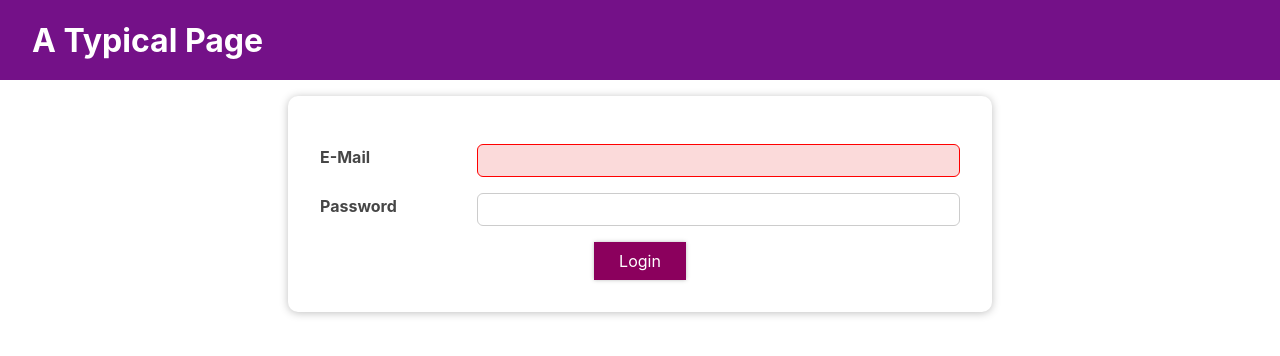
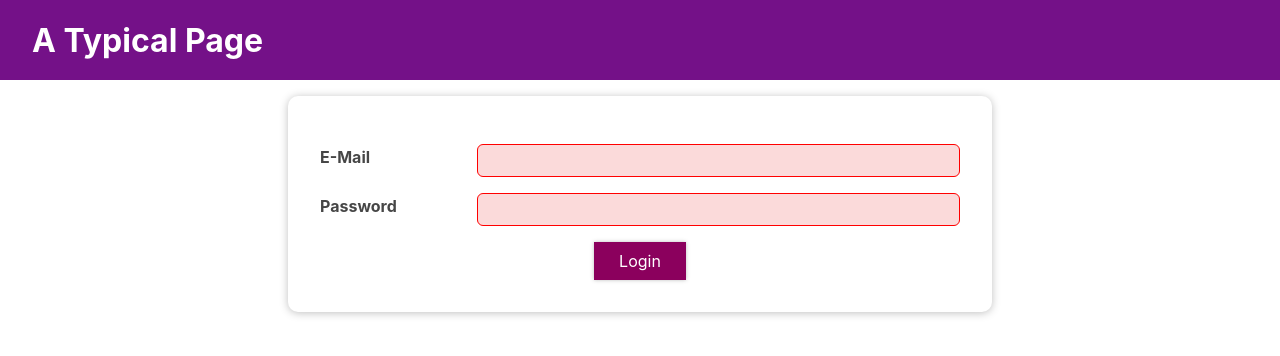
Before and after one commit to jh080724/react-study, a React (Create React App) app: page / in a window 1280 px wide. Shown: the top 356 px of the page. Built offline with nearby package versions, Linux system fonts and the light colour scheme.

Commit message:
useReduce, ContextAPI

```diff
--- a/src/components/SideEffect/Home/Home.js
+++ b/src/components/SideEffect/Home/Home.js
@@ -1,11 +1,15 @@
-import React from 'react';
+import React, { useContext } from 'react';
 import Card from '../../UI/Card';
 import styles from './Home.module.css';
+import ButtonComponent from '../../UI/Button';
+import AuthContext from '../store/auth-context';
 
 const Home = () => {
+  const { onLogout } = useContext(AuthContext);
   return (
     <Card className={styles.home}>
       <h1>Welcome Back!</h1>
+      <ButtonComponent onclick={onLogout}>로그아웃</ButtonComponent>
     </Card>
   );
 };
--- a/src/components/SideEffect/Login/Login.js
+++ b/src/components/SideEffect/Login/Login.js
@@ -9,27 +9,48 @@ import ButtonComponent from '../../UI/Button';
    컴포넌트 내부 데이터를 사용하지 않고 상태에만 집중하기 때문에
    컴포넌트 바깥쪽에 선언하는 것이 일반적입니다.
 
-   param1 - state: 변경 전의 상태값(최신의 상태)
+   param1 - state: 변경 전의 상태값
    param2 - action: dispatch함수(상태 변경 등의 행동)가 전달한 상태 변경 객체
    return: 관리할 상태값들을 반환
  */
-const emailReducer = (state, action) => {
-  console.log('emailReducer Called');
+const formReducer = (state, action) => {
+  console.log('email reducer called!!');
   console.log('state: ', state);
   console.log('action: ', action);
 
-  if (action.type === 'USER_INPUT') {
-    return {
-      value: action.value,
-      isValid: action.val.includes('@'),
-    };
+  switch (action.type) {
+    case 'EMAIL_INPUT':
+      return {
+        ...state,
+        email: { ...state.email, value: action.val },
+      };
+    case 'PW_INPUT':
+      return {
+        ...state,
+        pw: { ...state.pw, value: action.val },
+      };
+    case 'VALIDATE_EMAIL':
+      return {
+        ...state,
+        email: { ...state.email, isValid: state.email.value.includes('@') },
+      };
+    case 'VALIDATE_PW':
+      return {
+        ...state,
+        pw: { ...state.pw, isValid: state.pw.value.trim().length > 6 },
+      };
+    case 'VALIDATE_FORM':
+      return {
+        ...state,
+        formIsValid: state.email.isValid && state.pw.isValid,
+      };
+
+    default:
+      return state;
   }
 };
 
 const Login = ({ onLogin }) => {
-  // 이메일 입력값을 저장
-  // const [enteredEmail, setEnteredEmail] = useState(''); --> 리듀서로 관리
-
   // email reducer 사용하기
   /*
      param1 - reducer function: 위에서 만든 리듀서 함수
@@ -37,103 +58,85 @@ const Login = ({ onLogin }) => {
      return1 - 이메일 관련 상태변수
      return2 - dispatch함수: 상태를 변경할 수 있는 함수
    */
-  const [emailState, dispatchEmail] = useReducer(emailReducer, {
-    value: '',
-    isValid: null,
+  const [formState, dispatchForm] = useReducer(formReducer, {
+    email: { value: '', isValid: null },
+    pw: { value: '', isValid: null },
+    formIsValid: false,
   });
 
-  // 패스워드 입력값을 저장
-  const [enteredPw, setEnteredPw] = useState('');
-
-  // 이메일 입력이 정상적인지 확인
-  // const [emailIsValid, setEmailIsValid] = useState(true); --> 리듀서로 관리
-
-  // 패스워드 입력도 정상적인지 확인
-  const [pwIsValid, setPwIsValid] = useState(true);
-
-  // 이메일, 패스워드 둘 다 동시에 정상적인지 확인.
-  const [formIsValid, setFormIsValid] = useState(false);
-
-  // 기존의 email 상태변수를 제거함.
-  // 상태값이 필요하다면-> reducer가 제공한 상태값을 활용
-  // 내가 지정한 상태값(예: emailState)에서 {isValid}" 프로퍼티를 디스트럭쳐링해서 사용.
-  const { isValid: emailIsValid } = emailState;
+  const { email: emailState, pw: pwState } = formState;
 
   useEffect(() => {
-    console.log(' Login.js에서 useEffect 호출됨');
+    const timer = setTimeout(() => {
+      console.log('setTimeout 호출!');
+      dispatchForm({ type: 'VALIDATE_FORM' });
+    }, 500);
 
-    // setTimeout 을 사용해서 유효성 검증을 1초 뒤에 실행하도록 작성.
-    // 1초 이내에 새로운 입력값이 들어 온다면? -> 상태 변경 -> userEffect가 다시 실행됨.
-    const timer = setTimeout(() => {
-      console.log(' Login.js에서 setTimeout() 호출됨');
-      // setFormIsValid(enteredEmail.includes('@') && enteredPw.trim().length > 6);
-    }, 1000);
-
-    // cleanup 함수 - 컴포넌트가 업데이트 되거나, 없어지기 직전에 실행
-    // 사용자가 1초 이내에 추가입력 -> 상태변경(컴포넌트 업데이트) -> 위에 예약한 timer를 취소해라.
+    // cleanup 함수 - 컴포넌트가 업데이트 되거나 없어지기 직전에 실행.
+    // 사용자가 1초 이내에 추가 입력 -> 상태 변경(컴포넌트 업데이트) -> 위에 예약한 timer를 취소해라.
     return () => {
       clearTimeout(timer);
     };
-    // 의존성 배열에 상태변수를 넣어주면 그 상태변수가 변경될 때 마다 useEffect가 다시 호출된다.
-  }, [enteredPw]);
+    // 의존성 배열에 상태변수를 넣어주면 그 상태변수가 변경될 때마다 useEffect가 재실행됨.
+  }, [emailState.value, pwState.value, emailState.isValid, pwState.isValid]);
 
   // 이메일이 변경될 때마다 실행할 핸들러
   const emailChangeHandler = (e) => {
     // reducer의 상태 변경은 dispatch 함수를 통해서 처리
     // dispatch함수의 매개값 객체의 key는 정해진 것이 아닌, reducer 함수에서 구분하기 위해 붙여주는 이름.
     // 프로퍼티의 key와 value는 자유롭게 줄 수 있습니다. (정해진 게 아님!)
-    dispatchEmail({
-      type: 'USER_INPUT',
+    dispatchForm({
+      type: 'EMAIL_INPUT',
       val: e.target.value,
     });
   };
 
-  // 비밀번호가 변경될때 마다 실행할 핸들러
+  // 비밀번호가 변경될 때마다 실행할 핸들러
   const passwordChangeHandler = (e) => {
-    setEnteredPw(e.target.value);
-
-    // setFormIsValid(
-    //   e.target.value.trim().length > 6 && enteredEmail.includes('@'),
-    // );
+    dispatchForm({
+      type: 'PW_INPUT',
+      val: e.target.value,
+    });
   };
 
   const validateEmailHandler = () => {
-    // setEmailIsValid(enteredEmail.includes('@'));
+    dispatchForm({ type: 'VALIDATE_EMAIL' });
   };
 
   const validatePasswordHandler = () => {
-    setPwIsValid(enteredPw.trim().length > 6);
+    dispatchForm({ type: 'VALIDATE_PW' });
   };
 
   const submitHandler = (e) => {
     e.preventDefault();
-    console.log('submit 동작함!');
-    // onLogin(enteredEmail, enteredPw);
+    onLogin(emailState.value, pwState.value);
   };
+
+  console.log('최신의 상태: ', formState);
 
   return (
     <Card className={styles.login}>
       <form onSubmit={submitHandler}>
         <div
-          className={`${styles.control} ${!emailIsValid ? styles.invalid : ''}`}
+          className={`${styles.control} ${!emailState.isValid ? styles.invalid : ''}`}
         >
           <label htmlFor='email'>E-Mail</label>
           <input
             type='email'
             id='email'
-            // value={enteredEmail}
+            value={emailState.value}
             onChange={emailChangeHandler}
-            onBlur={validateEmailHandler} // blur는 focus의 반대. 즉, focus가 빠지면.의미
+            onBlur={validateEmailHandler} // blur는 focus의 반대.
           />
         </div>
         <div
-          className={`${styles.control} ${!pwIsValid ? styles.invalid : ''} `}
+          className={`${styles.control} ${!pwState.isValid ? styles.invalid : ''}`}
         >
           <label htmlFor='password'>Password</label>
           <input
             type='password'
             id='password'
-            value={enteredPw}
+            value={pwState.value}
             onChange={passwordChangeHandler}
             onBlur={validatePasswordHandler}
           />
@@ -142,7 +145,7 @@ const Login = ({ onLogin }) => {
           <ButtonComponent
             type='submit'
             className={styles.btn}
-            disabled={!formIsValid} // button은 disabled를 통해 비활성화 기능 구현, true면 비활성, false면 활성
+            disabled={!formState.formIsValid}
           >
             Login
           </ButtonComponent>
--- a/src/components/SideEffect/MainHeader/MainHeader.js
+++ b/src/components/SideEffect/MainHeader/MainHeader.js
@@ -2,11 +2,11 @@ import React from 'react';
 import Navigation from '../Navigation/Navigation';
 import classes from './MainHeader.module.css';
 
-const MainHeader = ({ isLoggedIn, onLogout }) => {
+const MainHeader = () => {
   return (
     <header className={classes['main-header']}>
       <h1>A Typical Page</h1>
-      <Navigation isLoggedIn={isLoggedIn} onLogout={onLogout} />
+      <Navigation />
     </header>
   );
 };
--- a/src/components/SideEffect/Navigation/Navigation.js
+++ b/src/components/SideEffect/Navigation/Navigation.js
@@ -1,13 +1,18 @@
-import React from 'react';
+import React, { useContext } from 'react';
 import classes from './Navigation.module.css';
+import AuthContext from '../store/auth-context';
 
-const Navigation = ({ isLoggedIn, onLogout }) => {
+const Navigation = () => {
+  // Context store에 좀 더 쉽게 접근해서 소비할 수 있게 해주는 useContext hook.
+  // AuthContext에서 제공하는 전역 객체를 디스트럭쳐링으로 분해.
+  const { isLoggedIn, onLogout } = useContext(AuthContext);
+
   return (
     <nav className={classes.nav}>
       {isLoggedIn && (
         <ul>
           <li>
-            <a href='#'>my Page</a>
+            <a href='#'>MyPage</a>
           </li>
           <li>
             <a href='#'>Admin</a>
--- /dev/null
+++ b/src/components/SideEffect/store/auth-context.js
@@ -0,0 +1,11 @@
+import React from 'react';
+
+// 로그인 상태 변수를 관리할 컨텍스트
+const AuthContext = React.createContext({
+  isLoggedIn: false,
+  // 함수도 context에 저장해서 제공이 가능하다.
+  // 초기값은 onLogout이라는 데이터가 함수 형태라는 것만 지정.
+  onLogout: () => {},
+});
+
+export default AuthContext;
```
Also changed, not shown: src/App.js (+18 -18 lines).
